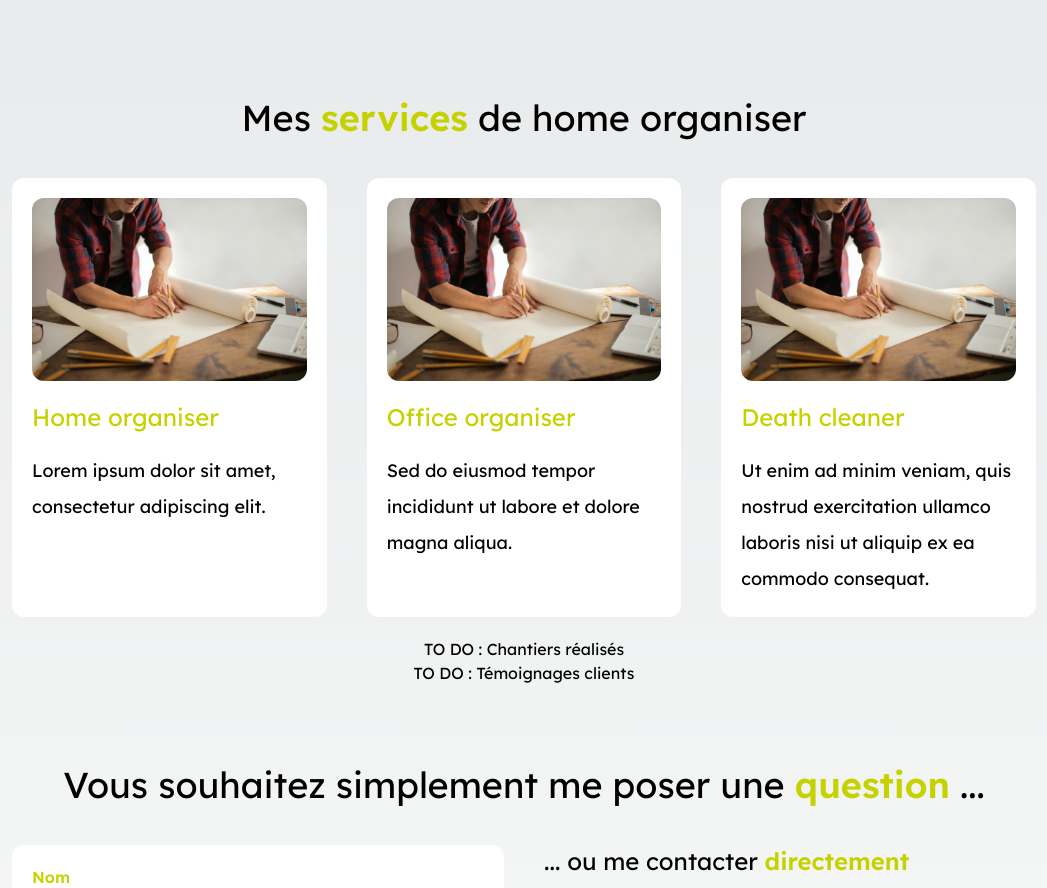
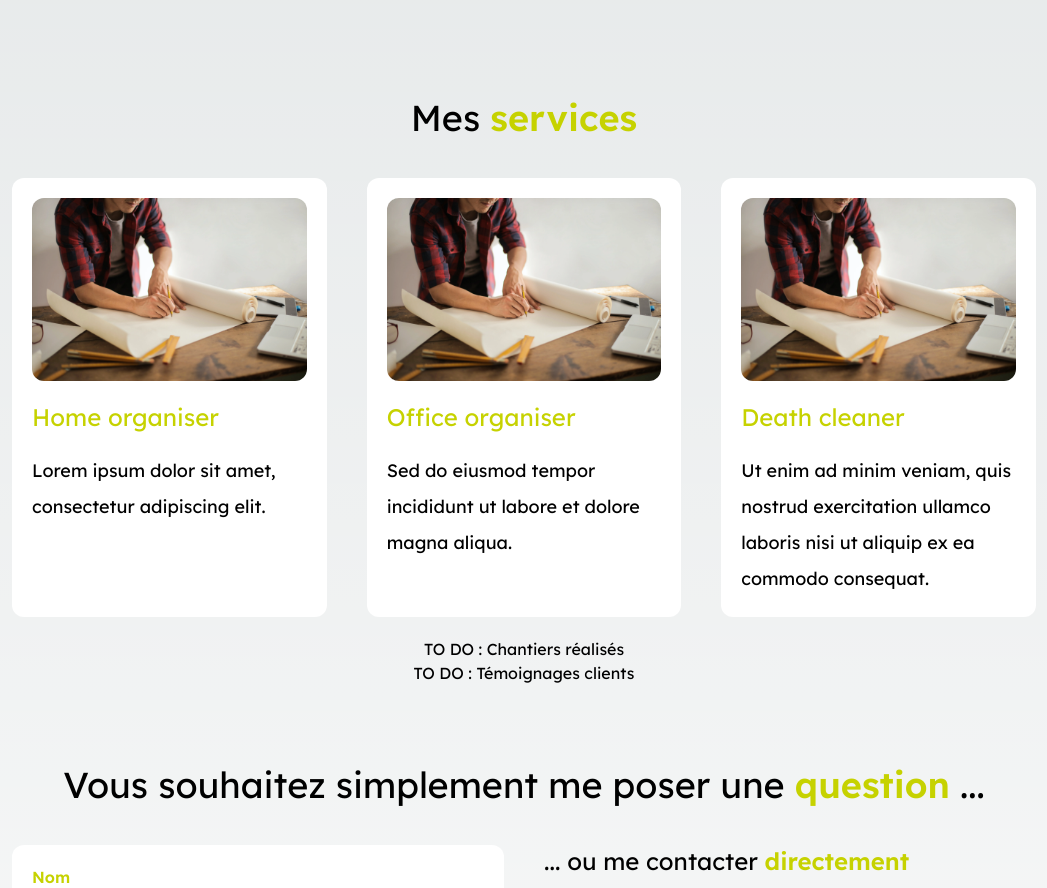
Before and after one commit to SylvainLaconi/mister-vincent, a Next.js app: page / in a window 1280 px wide. Shown: the part 1372-2260 px from the top of the page, without its empty margins (116-1163 px from the left). Built offline with nearby package versions, Linux system fonts and the light colour scheme.

Commit message:
fix wording

```diff
--- a/src/components/organisms/ServiceSection.tsx
+++ b/src/components/organisms/ServiceSection.tsx
@@ -7,8 +7,7 @@ export const ServiceSection = () => {
 		<div className="w-screen p-5 flex flex-col items-center justify-center">
 			<div className="flex flex-col w-full max-w-5xl gap-10">
 				<h2 className="text-2xl text-center text-black lg:text-4xl xl:text-4xl 2xl:text-4xl">
-					Mes <strong className="font-semibold	text-[#c6d200]">services</strong>{' '}
-					de home organiser
+					Mes <strong className="font-semibold	text-[#c6d200]">services</strong>
 				</h2>
 				<div className="grid lg:grid-cols-3 xl:grid-cols-3 2xl:grid-cols-3 w-full gap-10">
 					<ServiceCard
```
